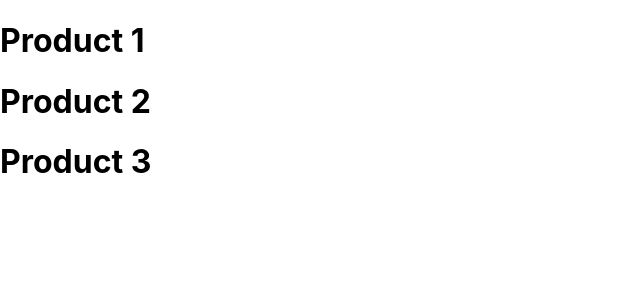
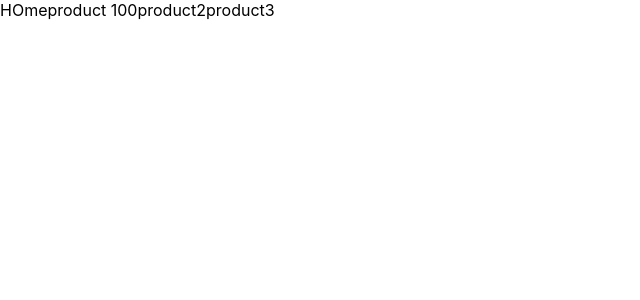
Before and after one commit to A-K-M-Fozlol-Hoq/next-js-app, a Next.js app: page /product in a window 1280 px wide. Shown: the top 300 px of the page, without its empty margins (0-640 px from the left). Built offline with nearby package versions, Linux system fonts and the light colour scheme.

Commit message:
nvigated component

```diff
--- a/pages/index.js
+++ b/pages/index.js
@@ -1,7 +1,11 @@
+import Link from "next/link";
+
 export default function Home() {
   return (
     <div>
       <h1>Hello horld</h1>
+      <Link href="/blog"><a>Blog</a></Link>
+      <Link href="/product"><a>products</a></Link>
     </div>
   )
 }
--- a/pages/product/index.js
+++ b/pages/product/index.js
@@ -1,11 +1,13 @@
+import Link from 'next/link';
 import React from 'react';
 
-const index = () => {
+const index = ({productId=100}) => {
     return (
         <div>
-            <h1>Product 1</h1>
-            <h1>Product 2</h1>
-            <h1>Product 3</h1>
+            <Link href="/"><a>HOme</a></Link>
+            <Link href={`/product/${productId}`}><a>product {productId}</a></Link>
+            <Link href="/product/2"><a>product2</a></Link>
+            <Link href="/product/3" replace><a>product3</a></Link>
         </div>
     );
 };
```
